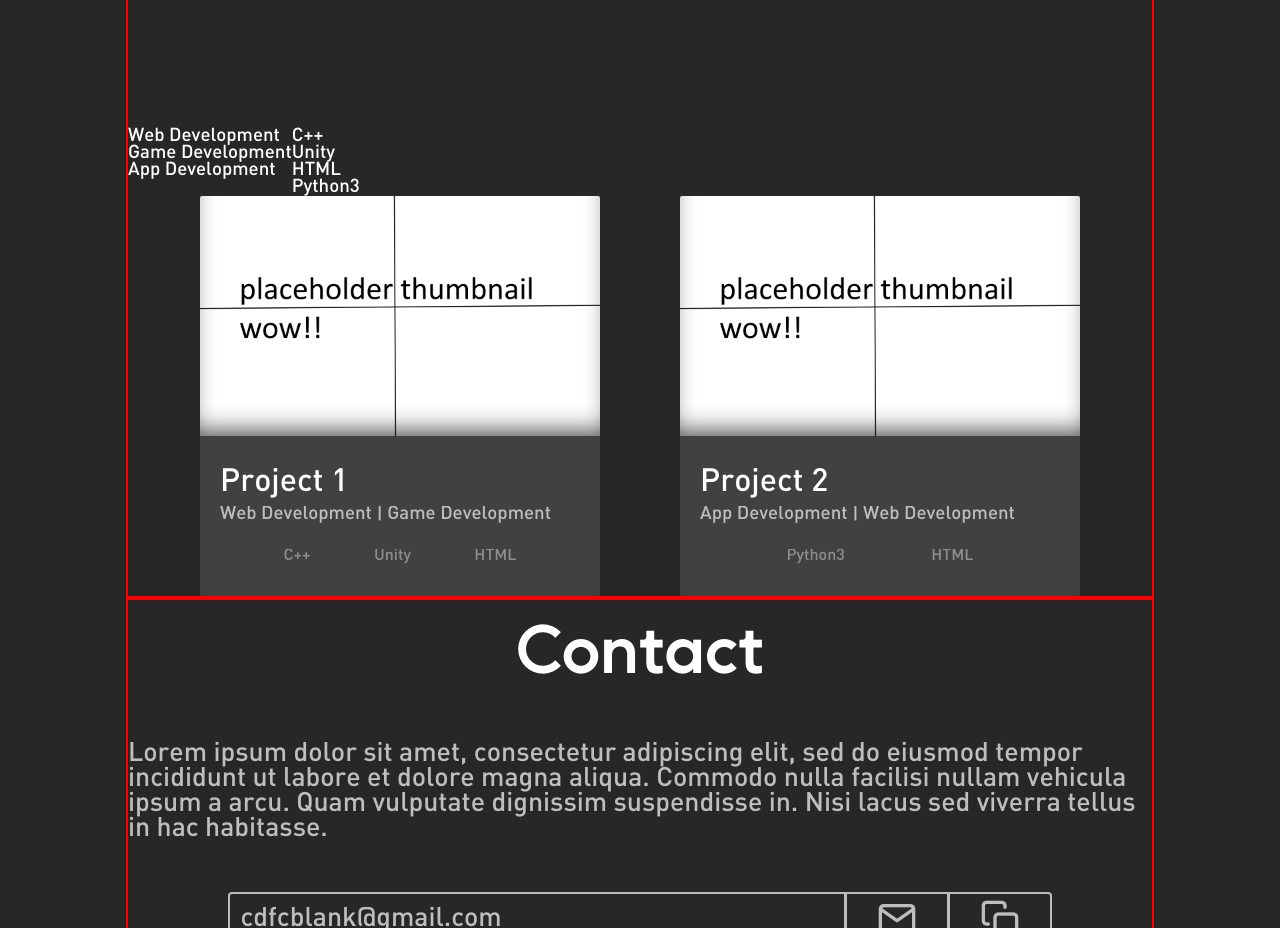
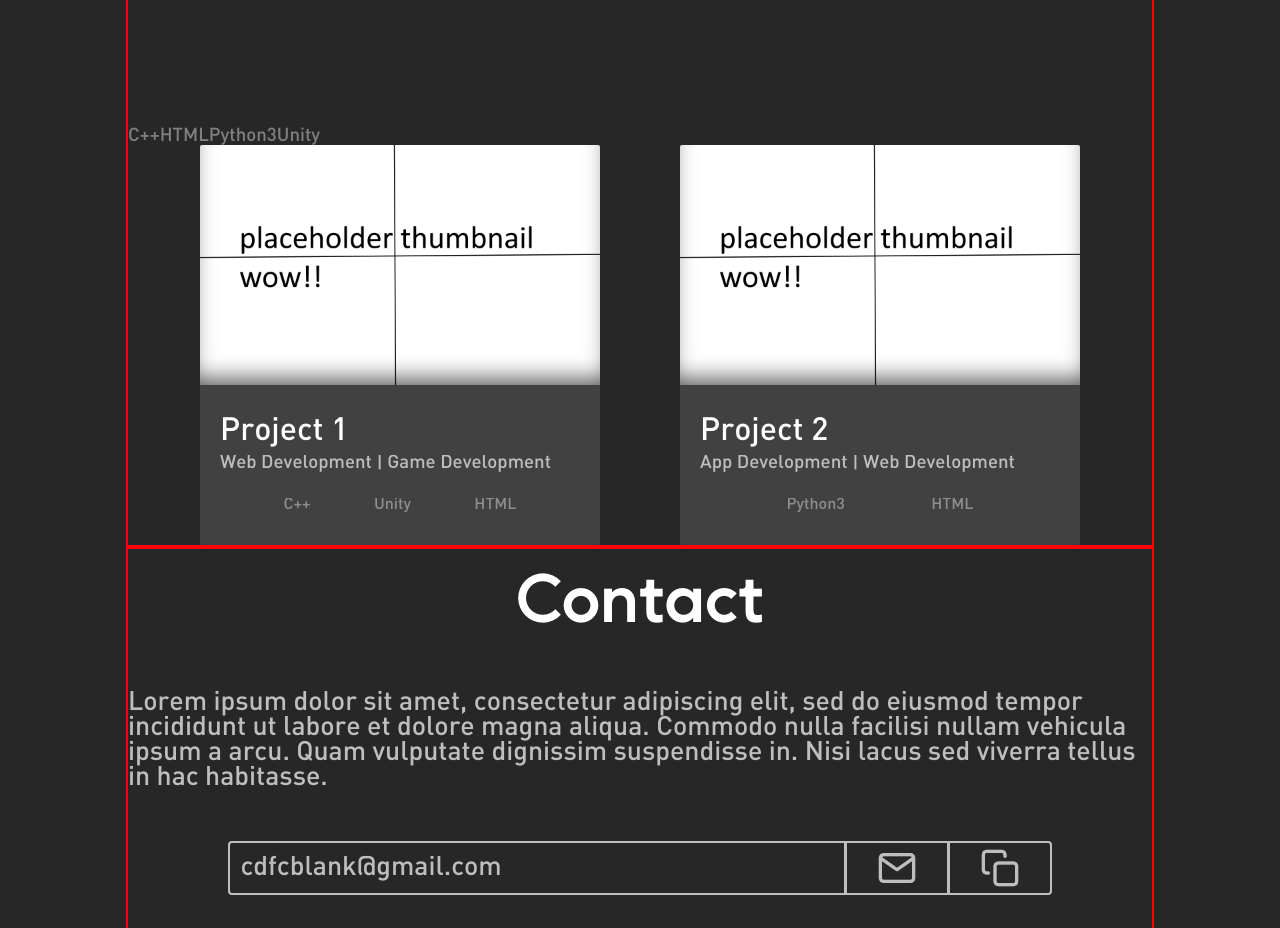
Before and after one commit to cjb412/dev-portfolio, a React (Create React App) app: page / in a window 1280 px wide. Shown: the part 1020-1948 px from the top of the page. Built offline with nearby package versions, Linux system fonts and the light colour scheme.

Commit message:
Removed category filters, fixed technology filtering

```diff
--- a/src/components/ProjectGrid/ProjectFilter.js
+++ b/src/components/ProjectGrid/ProjectFilter.js
@@ -4,22 +4,12 @@ import styles from "./ProjectGrid.module.scss"
 
 import cx from "classnames"
 
-const ProjectFilter = ({categoryFilters, technologyFilters, filterFont, updateCategoryFilters, updateTechnologyFilters}) => {
-    const toggleCategoryFilter = (filterKey) => {
-        var newFilters = new Map()
-
-        categoryFilters.forEach(function(value, key) {
-            filterKey == key ? newFilters.set(key, !value) : newFilters.set(key, value)
-        })
-
-        updateCategoryFilters(newFilters)
-    }
-
+const ProjectFilter = ({technologyFilters, filterFont, updateTechnologyFilters}) => {
     const toggleTechnologyFilter = (filterKey) => {
         var newFilters = new Map()
 
         technologyFilters.forEach(function(value, key) {
-            filterKey == key ? newFilters.set(key, !value) : newFilters.set(key, value)
+            filterKey == key ? newFilters.set(key, [!value[0], value[1]]) : newFilters.set(key, value)
         })
 
         updateTechnologyFilters(newFilters)
@@ -27,24 +17,13 @@ const ProjectFilter = ({categoryFilters, technologyFilters, filterFont, updateCa
 
     return (
         <div className={cx(filterFont, styles["project-filter-bar"])}>
-            <div>
             {
-                Array.from(categoryFilters.keys()).map(
+                Array.from(technologyFilters.keys()).sort().map(
                     (k, i) => (
-                        <ProjectFilterButton key={i} filterName={k} applied={categoryFilters.get(k)} toggleFilterFunc={(filterKey) => toggleCategoryFilter(filterKey)}/>
+                        <ProjectFilterButton key={i} filterName={k} applied={technologyFilters.get(k)[0]} toggleFilterFunc={(filterKey) => toggleTechnologyFilter(filterKey)}/>
                     )
                 )
             }
-            </div>
-            <div>
-            {
-                Array.from(technologyFilters.keys()).map(
-                    (k, i) => (
-                        <ProjectFilterButton key={i} filterName={k} applied={technologyFilters.get(k)} toggleFilterFunc={(filterKey) => toggleTechnologyFilter(filterKey)}/>
-                    )
-                )
-            }
-            </div>
         </div>
     )
 }
--- a/src/components/ProjectGrid/ProjectGrid.js
+++ b/src/components/ProjectGrid/ProjectGrid.js
@@ -9,26 +9,7 @@ import p1 from "../../graphics/project_thumbnail/p1.png"
 import ProjectFilter from "./ProjectFilter.js"
 
 const ProjectGrid = ({projects, projectWidth, gridPadding, projectTitleFont, projectCategoryFont, projectTechnologiesFont}) => {
-  const [categoryFilters, setCategoryFilters] = useState (GenerateCategoryFiltersFromProjectData())
   const [technologyFilters, setTechnologyFilters] = useState (GenerateTechnologyFiltersFromProjectData())
-
-  function GenerateCategoryFiltersFromProjectData ()
-  {
-    var categories = new Map()
-    projects.forEach(project =>
-    (
-        project.categories.forEach(category =>
-        {
-            if (!categories.has(category))
-            {
-              categories.set(category, [true, 1])
-            } else {
-              categories.set(category, [true, categories.get(category)[1] + 1])
-            }
-        })
-    ))
-    return categories
-  }
 
   function GenerateTechnologyFiltersFromProjectData ()
   {
@@ -39,9 +20,9 @@ const ProjectGrid = ({projects, projectWidth, gridPadding, projectTitleFont, pro
         {
             if (!techs.has(technology[0]))
             {
-              techs.set(technology[0], [true, 1])
+              techs.set(technology[0], [false, 1])
             } else {
-              techs.set(technology[0], [true, techs.get(technology[0])[1] + 1])
+              techs.set(technology[0], [false, techs.get(technology[0])[1] + 1])
             }
         })
     ))
@@ -50,15 +31,26 @@ const ProjectGrid = ({projects, projectWidth, gridPadding, projectTitleFont, pro
 
   function DoesProjectMeetFilterCriteria(project)
   {
+    var filterNotClear = false
+    Array.from(technologyFilters.keys()).map(
+      (k) => {
+          if (technologyFilters.get(k)[0])
+          {
+            filterNotClear = true
+          }
+      }
+    )
+
+    if(!filterNotClear) return true
+
     var meet = false
-    project.categories.map((category) => {meet = meet || (categoryFilters.has(category) && categoryFilters.get(category))})
-    project.technologies.map((technology) => {meet = meet || (technologyFilters.has(technology[0]) && technologyFilters.get(technology[0]))})
+    project.technologies.map((technology) => {meet = meet || (technologyFilters.has(technology[0]) && technologyFilters.get(technology[0])[0])})
     return meet
   }
 
   return (
     <div className={styles["grid-container"]}>
-      <ProjectFilter categoryFilters={categoryFilters} technologyFilters={technologyFilters} filterFont={projectCategoryFont} updateCategoryFilters={(e) => {setCategoryFilters(e)}} updateTechnologyFilters={(e) => {setTechnologyFilters(e)}}/>
+      <ProjectFilter technologyFilters={technologyFilters} filterFont={projectCategoryFont} updateTechnologyFilters={(e) => {setTechnologyFilters(e)}}/>
 
       <div className={styles['project-grid']} style={{gridTemplateColumns: `repeat(auto-fit, ${projectWidth})`, columnGap: `${gridPadding}`, rowGap: `${gridPadding}`}}>
           {projects.map((project) => (
```
